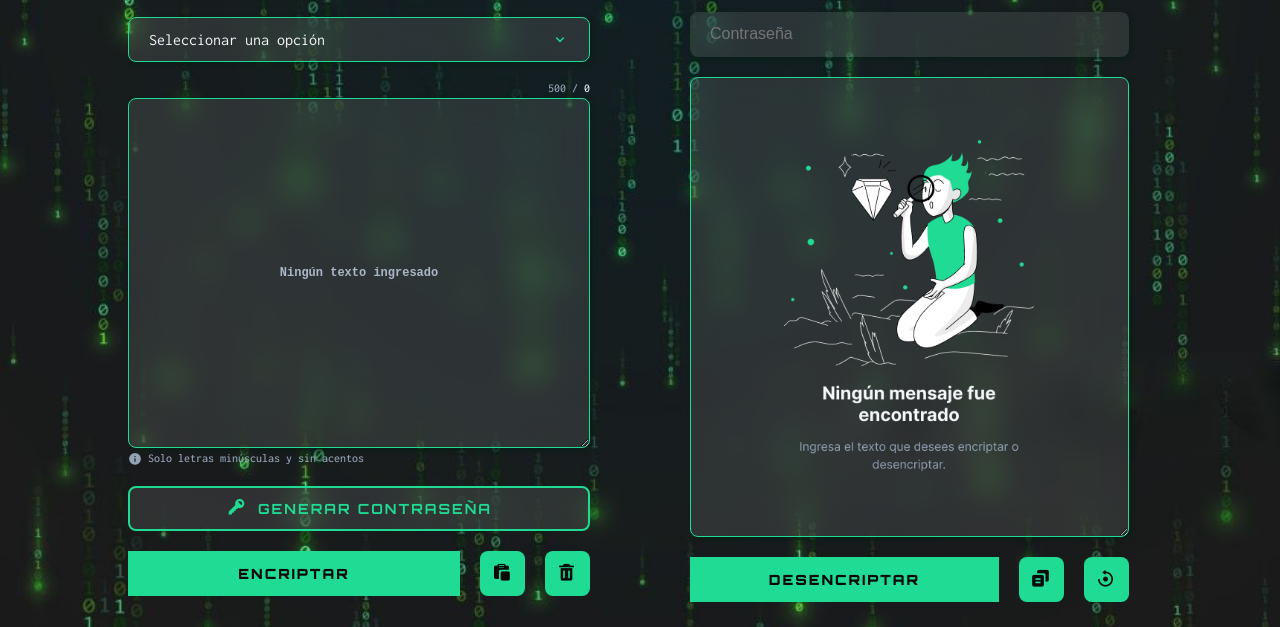
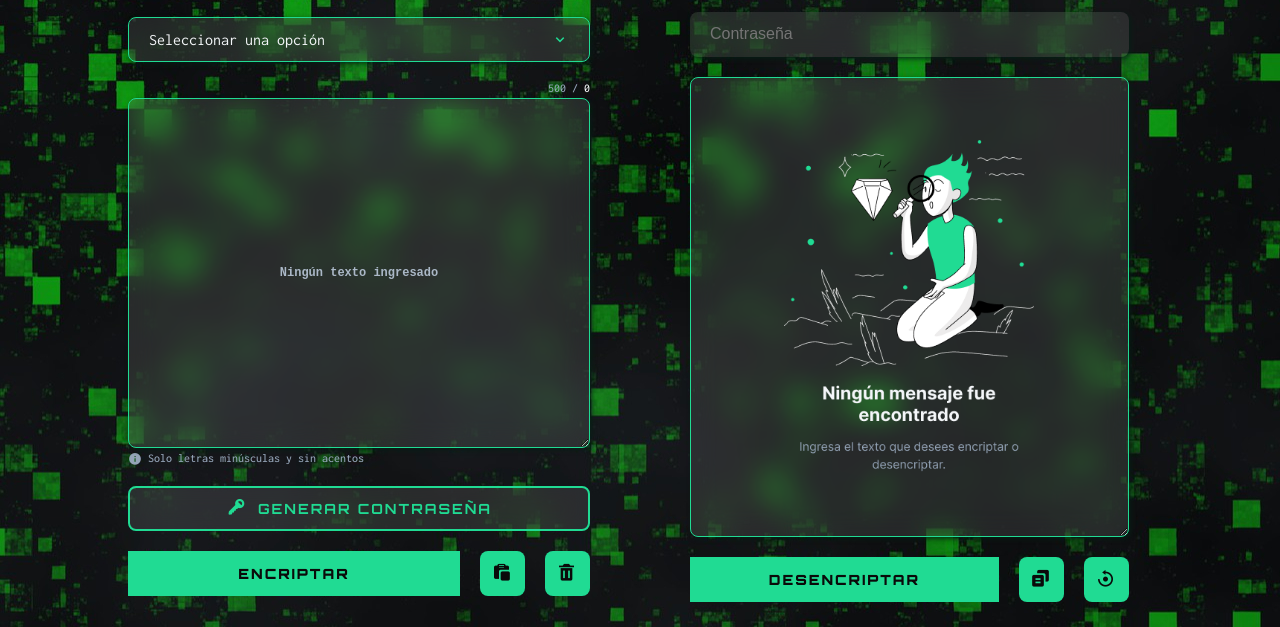
Before and after one commit to GueDevz/ENCRYPTIFY, a plain HTML site: page html/encryption.html in a window 1280 px wide. Shown: the part 124-751 px from the top of the page. Drawn offline with nearby package versions, Linux system fonts and the light colour scheme.

Commit message:
fix(style): Corrige estilos para mejorar la vizualizacion del proyecto, modifica la imagen de fondo (#18)

```diff
--- a/css/encryption.css
+++ b/css/encryption.css
@@ -1,4 +1,18 @@
 @import url(../variables.css);
+
+body {
+    display: flex;
+    place-content: center;
+    max-width: 100vw;
+    height: 100vh;
+    font-family: var(--main-font);
+    font-size: var(--regular);
+    font-weight: var(--font-w-500);
+    color: var(--dark-colour-main-text);
+    background-image: url(../assets/images/background.jpg);
+    background-repeat: no-repeat;
+    background-color: var(--background);
+}
 
 /** ==============================-------------------- CONTAINER STYLES  --------------------============================== */
 
@@ -11,7 +25,6 @@
     grid-template-rows: 7rem 1fr 6rem;
     width: 80%;
     height: 100vh;
-    overflow: hidden;
 }
 
 /** ==============================-------------------- HEADER STYLES  --------------------============================== */
--- a/css/style.css
+++ b/css/style.css
@@ -31,7 +31,7 @@
     gap: 3.5rem;
     width: 100%;
     height: auto;
-    padding: 15% 10%;
+    padding: 35% 10%;
     font-family: var(--main-font);
     font-size: var(--large);
     text-align: center;
--- a/variables.css
+++ b/variables.css
@@ -79,19 +79,3 @@
     html{
         font-size: 62.5%;
     }
-
-    body {
-        display: flex;
-        place-content: center;
-        max-width: 100vw;
-        height: 100vh;
-        font-family: var(--main-font);
-        font-size: var(--regular);
-        font-weight: var(--font-w-500);
-        overflow: hidden;
-        color: var(--dark-colour-main-text);
-        background-image: url(./assets/images/background.png);
-        background-repeat: no-repeat;
-        background-size: cover;
-        background-position: top;
-    }
```
Also changed, not shown: assets/images/background.jpg (added), assets/images/background.png (deleted).
